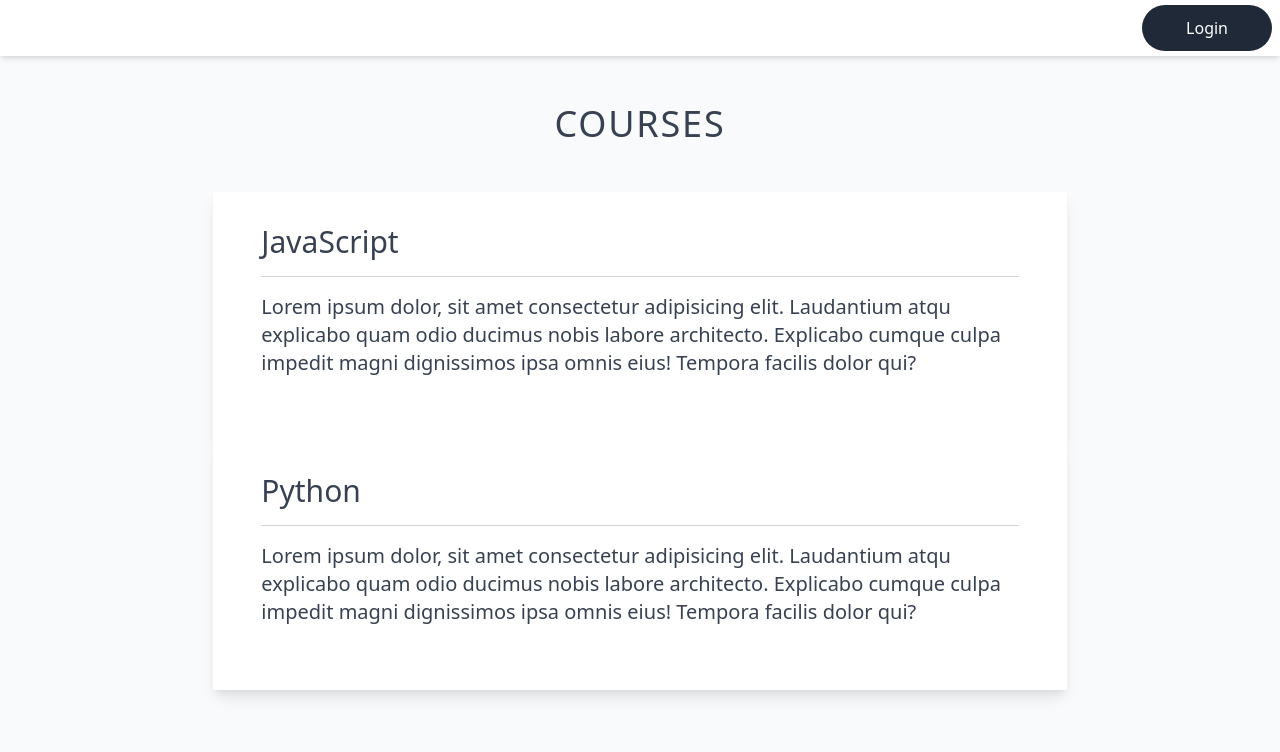
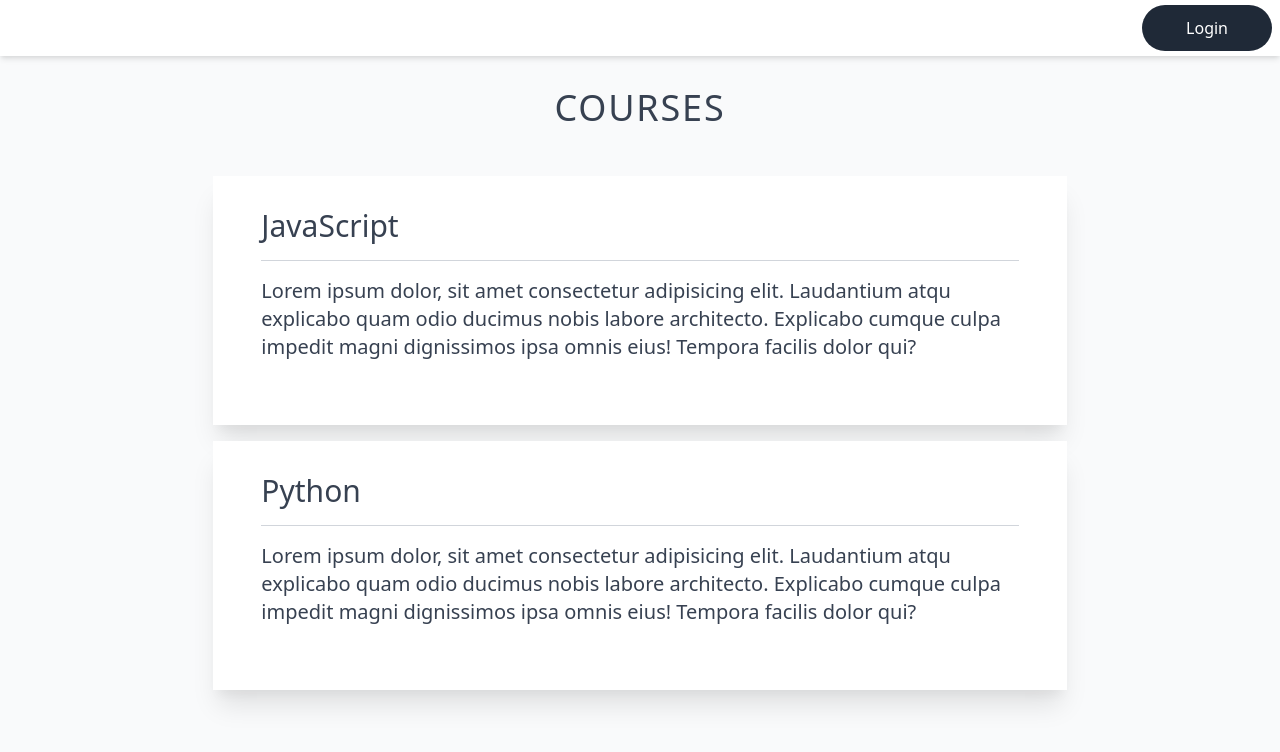
Before and after one commit to Planet-NULLCAST/curriculum, a Next.js app: page /curriculum in a window 1280 px wide. Shown: the top 752 px of the page. Built offline with nearby package versions, Linux system fonts and the light colour scheme.

Commit message:
Fix: Create a function getCourse that gets the current course details
Use getCourse in CourseName to get the current set of chapters

Fix: Change the urls of links

Style: Style changes in course list

```diff
--- /dev/null
+++ b/lib/getCourse.js
@@ -0,0 +1,9 @@
+import { courses } from "../courses/meta";
+
+export function getCourse(currentCourseName) {
+	let currentCourseData = courses.filter((course) => {
+		return course.courseUrl === currentCourseName;
+	});
+	currentCourseData = currentCourseData[0];
+	return currentCourseData;
+}
--- a/pages/curriculum/[courseName]/index.js
+++ b/pages/curriculum/[courseName]/index.js
@@ -1,12 +1,11 @@
 import { getAllCourseIds, getCourseData } from "../../../lib/jslist";
-import { courses } from "../../../courses/meta";
+import { getCourse } from "../../../lib/getCourse";
 import Navbar from "../../../component/layout/NavBar/NavBar";
 import Head from "next/head";
 import Link from "next/link";
 
 export async function getStaticPaths() {
 	const paths = await getAllCourseIds();
-	// console.log(paths);
 	return {
 		paths,
 		fallback: false
@@ -24,15 +23,15 @@ export async function getStaticProps({ params }) {
 	};
 }
 
-function courseName({ courseData, params }) {
+export default function CourseName({ courseData, params }) {
 	// console.log(courseData, params);
 	const currentCourseName = params.courseName;
-	let currentCourse = courses.filter((course) => {
-		return course.courseUrl === currentCourseName;
-	});
-	// console.log(currentCourse[0].chapters);
-	let { courseName, courseUrl } = currentCourse[0];
-	let currentChapters = currentCourse[0].chapters;
+
+	let currentCourse = getCourse(currentCourseName);
+	// console.log(currentCourse);
+
+	let { courseName, courseUrl } = currentCourse;
+	let currentChapters = currentCourse.chapters;
 	// console.log(courseName, currentChapters);
 
 	return (
@@ -51,7 +50,7 @@ function courseName({ courseData, params }) {
 							key={chapter.chapterUrl + courseUrl}
 							className="bg-white m-2 px-12 h-14 w-2/4 flex flex-row items-center shadow-md text-xl tracking-wider hover:shadow-lg"
 						>
-							<Link href={`/${courseUrl}/${chapter.chapterUrl}`}>
+							<Link href={`/curriculum/${courseUrl}/${chapter.chapterUrl}`}>
 								<a className="text-gray-700 font-medium hover:text-purple-800">
 									{chapter.chapterName}
 								</a>
@@ -63,5 +62,3 @@ function courseName({ courseData, params }) {
 		</div>
 	);
 }
-
-export default courseName;
--- a/pages/curriculum/index.js
+++ b/pages/curriculum/index.js
@@ -3,7 +3,7 @@ import Head from "next/head";
 import Link from "next/link";
 import { courses, addCourses } from "../../courses/meta";
 
-export default function Home() {
+export default function Courses() {
 	// addCourses();
 	return (
 		<div>
@@ -11,15 +11,20 @@ export default function Home() {
 				<title> Courses | Curriculum</title>
 			</Head>
 			<Navbar showMenuIcon={false} showTitle={false} />
-      <div className="bg-gray-50 h-screen flex flex-col items-center text-gray-700">
-        <h1 className="text-center text-gray-700 text-4xl uppercase tracking-wider p-12">
+			<div className="bg-gray-50 flex flex-col items-center text-gray-700 pb-14">
+				<h1 className="text-center text-gray-700 text-4xl uppercase tracking-wider p-8">
 					Courses
 				</h1>
 				<div className="text-xl w-2/3">
 					{courses.map((course) => (
-            <div key={course.courseId} className="p-8 shadow-lg bg-white">
-              <Link href={`/${course.courseUrl}`}>
-                <a className="p-4 text-3xl">{course.courseName}</a>
+						<div
+							key={course.courseUrl}
+							className="p-8 shadow-xl bg-white my-4 hover:shadow-2xl "
+						>
+							<Link href={`/curriculum/${course.courseUrl}`}>
+								<a className="p-4 text-3xl hover:text-purple-800">
+									{course.courseName}
+								</a>
 							</Link>
 							<div className="border-t border-gray-300 m-4 py-4">
 								Lorem ipsum dolor, sit amet consectetur adipisicing elit.
```
Lines whose indentation alone changed are shown as unchanged.
